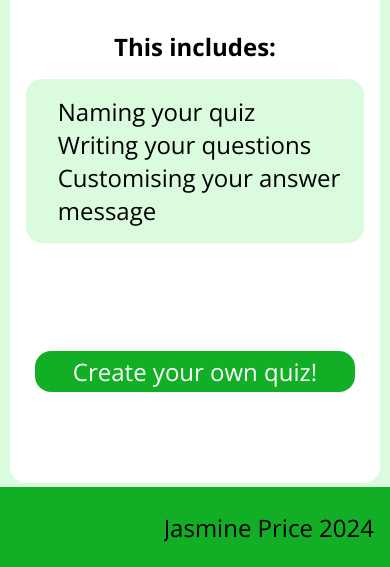
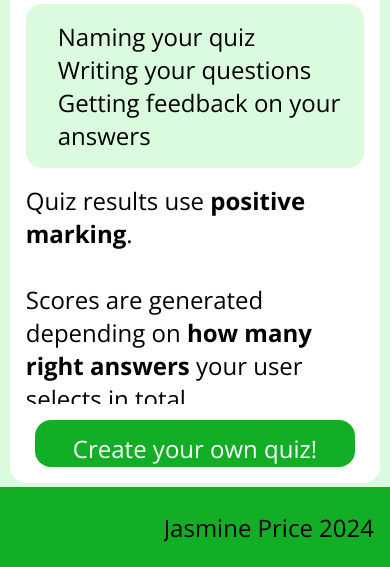
Before and after one commit to jevpr/Project-2, a plain HTML site: page about.html in a window 390 px wide. Shown: the part 277-844 px from the top of the page. Drawn offline with nearby package versions, Linux system fonts and the light colour scheme.

Commit message:
responsiveness

```diff
--- a/about.html
+++ b/about.html
@@ -23,16 +23,31 @@
       <div class="mainDiv">
         <div>
           <p>
-          With <b>Test Yourself</b>, you can build your own multiple-choice
-          quizzes.
-        </p>
-        <br>
+            With <b>Test Yourself</b>, you can build your own multiple-choice
+            quizzes.
+          </p>
+          <br />
           <p><b>This includes:</b></p>
           <div class="background">
             <ul>
               <li><span class="under">Naming</span> your quiz</li>
               <li><span class="under">Writing</span> your questions</li>
-              <li><span></span>Customising your answer message</li>
+              <li><span></span>Getting feedback on your answers</li>
+            </ul>
+          </div>
+          <p>Quiz results use <b>positive marking</b>.</p>
+          <br />
+          <p>
+            Scores are generated depending on <b>how many right answers</b> your
+            user selects in total.
+          </p>
+          <br />
+          <p>That means you can have:</p>
+          <div class="background">
+            <ul>
+              <li><span class="under">Multiple</span> right answers</li>
+              <li><span class="under">No</span> right answers</li>
+              <li><span></span>One right answer</li>
             </ul>
           </div>
         </div>
--- a/assets/css/stylesheet.css
+++ b/assets/css/stylesheet.css
@@ -70,7 +70,7 @@ div.mainDiv {
   flex-direction: column;
   justify-content: space-evenly;
   align-items: center;
-  text-align: center;
+  text-align: left;
   background-color: var(--white);
   flex-grow: 1;
   width: 95%;
@@ -81,15 +81,20 @@ div.mainDiv {
   font-size: x-large;
 }
 
+div.mainDiv > div {
+  overflow-y: scroll;
+}
+
 a.indexPage {
   background-color: var(--green);
   text-decoration: none;
   color: var(--white);
   margin-top: 1rem;
-  padding: 0.25rem 1rem;
+  padding: 0.75rem 1rem;
   border-radius: 1rem;
   width: 50%;
   min-width: 20rem;
+  text-align: center;
 }
 
 a.indexPage:hover {
@@ -464,7 +469,6 @@ a.newQuiz {
   border-radius: 1rem;
 }
 
-
 /*Footer*/
 
 footer {
--- a/assets/js/script.js
+++ b/assets/js/script.js
@@ -31,7 +31,7 @@ function loadData() {
   } else {
     updatedTitle.innerHTML = "Oops! Something has gone wrong.";
     updatedAbout.innerHTML =
-      'Please reload the homepage <a href="index.html">here</a>.';
+      'Please reload the homepage <span class="underline"><a href="index.html">here</a></span>.';
     updatedAbout.style.display = "block";
     const hideSubmit = document.getElementById(submitTwo);
     hideSubmit.style.display = "none";
@@ -202,13 +202,13 @@ function loadEmptyQuestions() {
       }
     }
 
-    //First, accesses all question containers:
+    //accesses all question containers:
     const questions = questionContainer.querySelectorAll(".questionBox");
 
     for (let question of questions) {
       const answerInputs = question.querySelectorAll(".answerInput");
 
-      // Check if there is at least one non-empty answer
+      // Checks if there is at least one non-empty answer
       const hasValidAnswer = Array.from(answerInputs).some((input) =>
         input.value.trim()
       );
```
